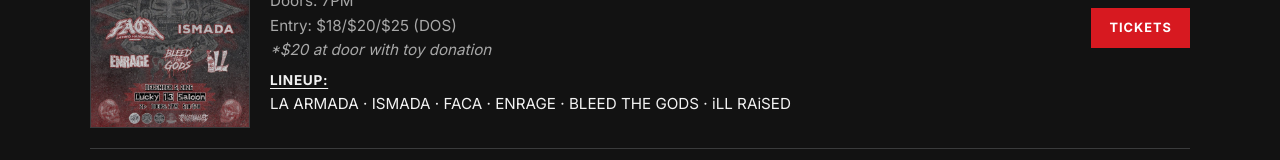
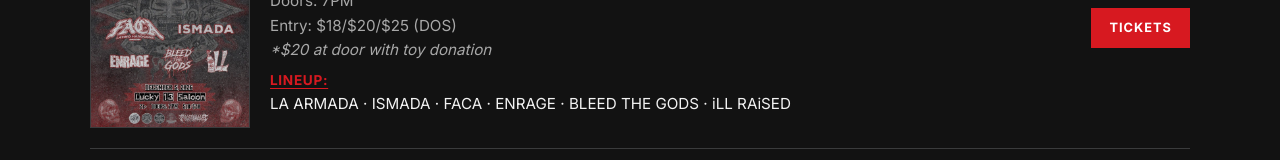
Before and after one commit to goreybiz/iR-website, a plain HTML site: page shows/index.html in a window 1280 px wide. Shown: the part 483-643 px from the top of the page. Drawn offline with Linux system fonts and the light colour scheme.

Commit message:
Shows: make LINEUP label the theme red
Co-Authored-By: Claude Opus 5.5 <noreply@anthropic.com>
Claude-Session: https://claude.ai/code/session_01L9SfCfqe7jtuEovR5M84pd

```diff
--- a/css/style.css
+++ b/css/style.css
@@ -204,5 +204,5 @@ section { padding: 4rem 0; }
 
 /* Show lineup: underlined label, bands on the line below */
 .show-lineup { margin: 0.5rem 0 0; font-size: 0.95rem; }
-.lineup-label { display: block; text-decoration: underline; text-underline-offset: 3px; text-transform: uppercase; letter-spacing: 0.05em; font-size: 0.85rem; font-weight: 700; }
+.lineup-label { display: block; color: var(--accent); text-decoration: underline; text-underline-offset: 3px; text-transform: uppercase; letter-spacing: 0.05em; font-size: 0.85rem; font-weight: 700; }
 .lineup-bands { display: block; }
```
